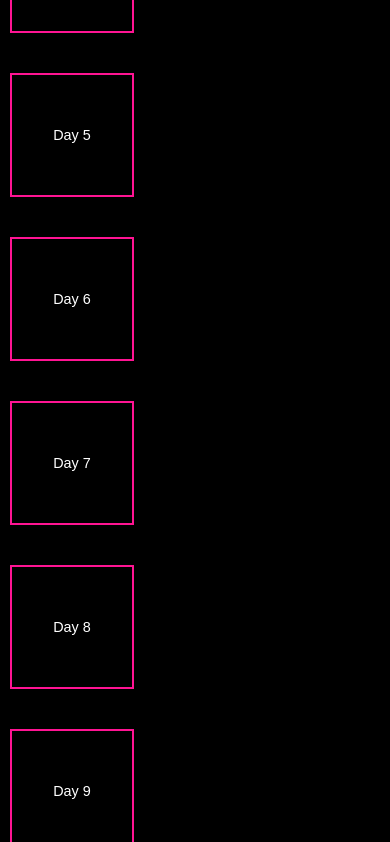
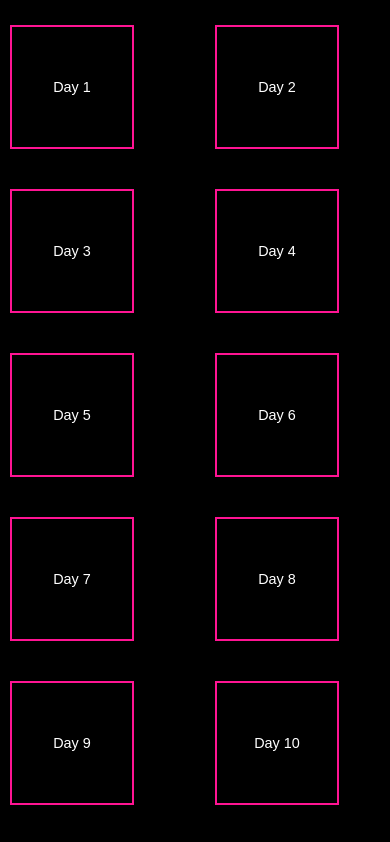
Before and after one commit to jaydemorga/12-Days-Final, a plain HTML site: page index.html in a window 390 px wide. Shown: the part 59-901 px from the top of the page. Drawn offline with Linux system fonts and the light colour scheme.

Commit message:
fixed sizing

```diff
--- a/css/styles.css
+++ b/css/styles.css
@@ -6,11 +6,13 @@ body {
     display: flex;
     justify-content: center;
     align-items: center;
-    height: 100vh;
+    flex-direction: column;
+    height: 100%; /* Ensure body takes full height */
     margin: 0;
-    flex-direction: column;
+    overflow-y: scroll; /* Enable vertical scrolling */
 }
 
+/* Title styling */
 h1 {
     color: #FF1493; /* Hot pink color for the title */
     text-align: center;
@@ -24,9 +26,10 @@ h1 {
     grid-template-columns: repeat(4, 1fr); /* 4 columns */
     grid-template-rows: repeat(3, 1fr); /* 3 rows */
     gap: 20px;
-    width: 90vw; /* Ensure grid takes 90% of viewport width  */
+    width: 90vw; /* Ensure grid takes 90% of viewport width */
     max-width: 1000px;
     margin: 0 auto;
+    padding-bottom: 50px; /* Add padding to the bottom to avoid content being cut off */
 }
 
 /* Grid item (box) */
@@ -92,9 +95,11 @@ h1 {
     }
 }
 
+/* For very small screens like phones */
 @media (max-width: 500px) {
     .grid {
-        grid-template-columns: 1fr; /* 1 column for very small screens */
+        grid-template-columns: repeat(2, 1fr); /* 2 columns for small screens */
+        grid-template-rows: repeat(6, 1fr); /* 6 rows to display all boxes */
         width: 100%; /* Take up full width on very small screens */
     }
 
```
